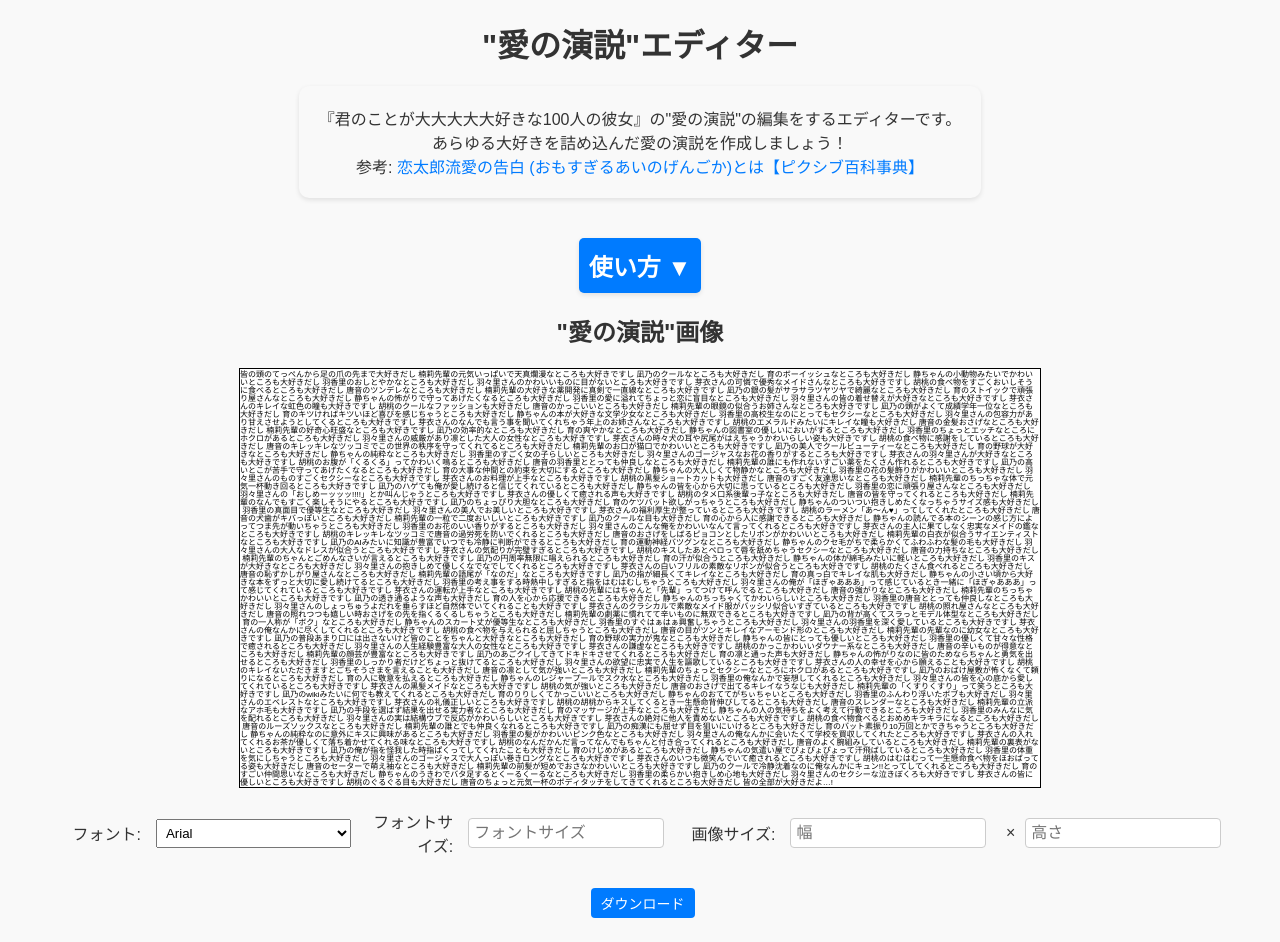
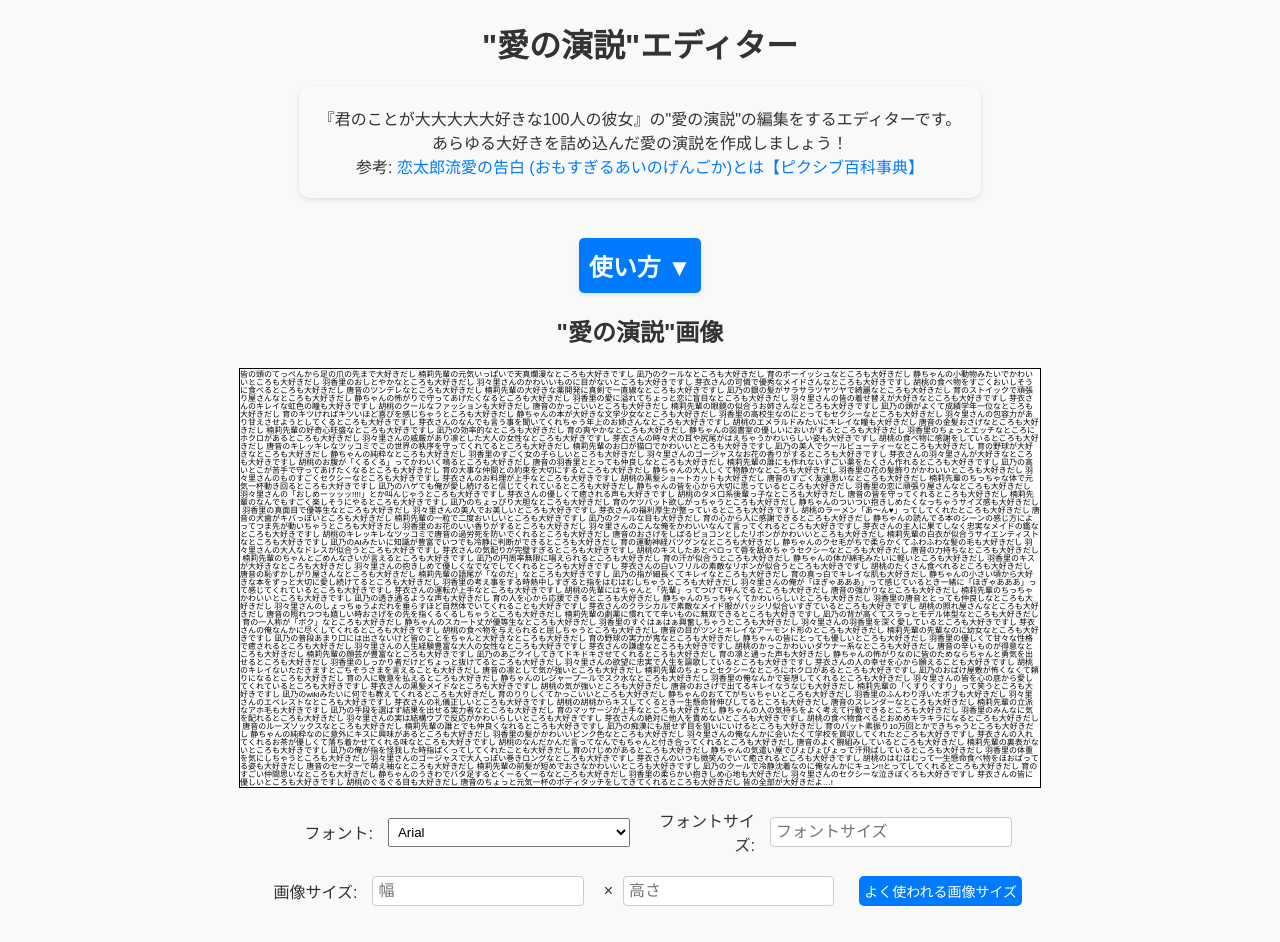
Before and after one commit to furen-button/love-editor, a React (Vite) app: page / in a window 1280 px wide. Shown: the top 942 px of the page. Built offline with nearby package versions, Linux system fonts and the light colour scheme; a web font is replaced by a local one.

Commit message:
キャンバス設定に「よく使われる画像サイズ」ボタンを追加し、ヘルプ機能を実装。UIを改善。

```diff
--- a/src/components/CanvasSettings.tsx
+++ b/src/components/CanvasSettings.tsx
@@ -1,4 +1,4 @@
-import React from 'react';
+import React, { useState } from 'react';
 
 interface CanvasSettingsProps {
   selectedFont: string;
@@ -11,6 +11,22 @@ interface CanvasSettingsProps {
   setManualCanvasHeight: (height: number | null) => void;
 }
 
+const commonSizes = [
+  { label: 'X(Twitter) 広告投稿', width: 800, height: 418 },
+  { label: 'X(Twitter) 横長投稿', width: 1200, height: 675 },
+  { label: 'X(Twitter) 2枚投稿', width: 1200, height: 1350 },
+  { label: 'X(Twitter) ヘッダー', width: 1500, height: 500 },
+  { label: 'YouTube サムネイル', width: 1280, height: 720 },
+  { label: 'YouTube バナー', width: 2560, height: 1440 },
+  { label: '横長動画', width: 1920, height: 1080 },
+  { label: '縦長動画', width: 1080, height: 1920 },
+  { label: 'Instagram 正方形', width: 1080, height: 1080 },
+  { label: 'Note 記事の見出し画像', width: 1280, height: 670 },
+  { label: 'デスクトップ壁紙', width: 1920, height: 1080 },
+  { label: '名刺比率', width: 910, height: 550 },
+  { label: 'A4用紙', width: 2480, height: 3508 },
+];
+
 const CanvasSettings: React.FC<CanvasSettingsProps> = ({
   selectedFont,
   setSelectedFont,
@@ -21,8 +37,11 @@ const CanvasSettings: React.FC<CanvasSettingsProps> = ({
   manualCanvasHeight,
   setManualCanvasHeight,
 }) => {
+  const [showHelp, setShowHelp] = useState(false);
+
   return (
-    <div style={{ display: 'flex', gap: '10px', marginBottom: '20px', alignItems: 'center' }}>
+    <div style={{ display: 'flex', flexDirection: 'column', gap: '10px', marginBottom: '20px' }}>
+      <div style={{ display: 'flex', gap: '10px', alignItems: 'center' }}>
         <label style={{ flex: '1', textAlign: 'right', marginRight: '5px' }}>フォント:</label>
         <select
           value={selectedFont}
@@ -43,6 +62,8 @@ const CanvasSettings: React.FC<CanvasSettingsProps> = ({
           placeholder="フォントサイズ"
           style={{ flex: '2', padding: '5px' }}
         />
+      </div>
+      <div style={{ display: 'flex', gap: '10px', alignItems: 'center' }}>
         <label style={{ flex: '1', textAlign: 'right', marginRight: '5px' }}>画像サイズ:</label>
         <input
           type="number"
@@ -59,6 +80,33 @@ const CanvasSettings: React.FC<CanvasSettingsProps> = ({
           placeholder="高さ"
           style={{ flex: '2', padding: '5px' }}
         />
+        <button
+          onClick={() => setShowHelp(!showHelp)}
+          style={{ padding: '5px', backgroundColor: '#007BFF', color: '#fff', border: 'none', borderRadius: '5px', cursor: 'pointer' }}
+        >
+          よく使われる画像サイズ
+        </button>
+      </div>
+      {showHelp && (
+        <div style={{ backgroundColor: '#f9f9f9', padding: '10px', borderRadius: '5px', boxShadow: '0 2px 5px rgba(0, 0, 0, 0.1)' }}>
+          <p>よく使われる画像サイズ:</p>
+          <ul>
+            {commonSizes.map((size, index) => (
+              <li key={index}>
+                <button
+                  onClick={() => {
+                    setManualCanvasWidth(size.width);
+                    setManualCanvasHeight(size.height);
+                  }}
+                  style={{ padding: '5px', backgroundColor: '#007BFF', color: '#fff', border: 'none', borderRadius: '5px', cursor: 'pointer', marginBottom: '5px' }}
+                >
+                  {size.label} - {size.width} × {size.height}
+                </button>
+              </li>
+            ))}
+          </ul>
+        </div>
+      )}
     </div>
   );
 };
```
Lines whose indentation alone changed are shown as unchanged.
